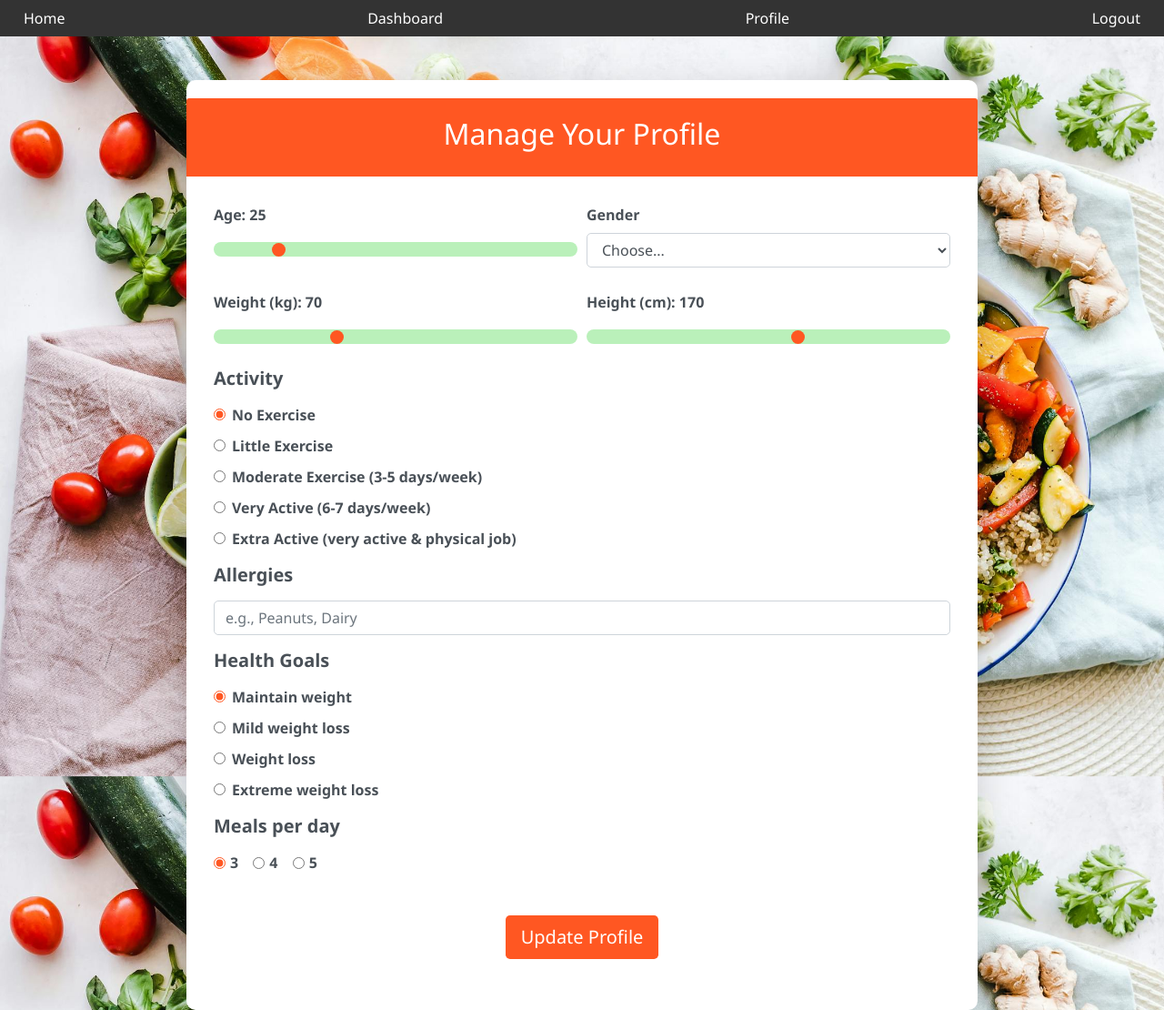
After one commit to SnazzyNivesh522/Diet-Recommendation-System, a Flask app: page /profile in a window 1280 px wide. The commit adds this page. Shown: the whole page at 91% size. Run offline with Flask 3, Linux system fonts and the light colour scheme; a user stored in the database is signed in; some libraries are stand-ins or nearby versions.

Commit message:
last stage of project

```diff
--- a/app.py
+++ b/app.py
@@ -96,11 +96,49 @@ def login():
 def logout():
     logout_user()
     return redirect(url_for('home'))
+def get_meals_data():
+    # Replace this with actual data retrieval logic
+    meals = {
+        'Meal_1': {
+            'Food_Items': ['Oatmeal with berries and nuts (1/2 cup rolled oats, 1/4 cup berries, 1/4 cup nuts), 1/2 cup almond milk',
+                           '1 cup mixed greens salad with vinaigrette dressing (1 cup mixed greens, 2 tbsp vinaigrette)'],
+            'Nutritional_Values': {'FatContent': '14g', 'SaturatedFatContent': '3g', 'CholesterolContent': '0mg',
+                                   'SodiumContent': '200mg', 'CarbohydrateContent': '45g', 'FiberContent': '8g',
+                                   'SugarContent': '10g', 'ProteinContent': '15g'},
+            'Calories': 400
+        },
+        'Meal_2': {
+            'Food_Items': ['Lentil soup with whole-wheat bread (1 cup lentil soup, 2 slices whole-wheat bread)',
+                           '1 apple'],
+            'Nutritional_Values': {'FatContent': '5g', 'SaturatedFatContent': '1g', 'CholesterolContent': '0mg',
+                                   'SodiumContent': '300mg', 'CarbohydrateContent': '50g', 'FiberContent': '12g',
+                                   'SugarContent': '10g', 'ProteinContent': '18g'},
+            'Calories': 400
+        },
+        'Meal_3': {
+            'Food_Items': ['Tofu and vegetable stir-fry with brown rice (1/2 cup tofu, 1 cup vegetables, 1/2 cup brown rice)',
+                           '1 cup mixed greens salad with vinaigrette dressing (1 cup mixed greens, 2 tbsp vinaigrette)'],
+            'Nutritional_Values': {'FatContent': '10g', 'SaturatedFatContent': '2g', 'CholesterolContent': '0mg',
+                                   'SodiumContent': '250mg', 'CarbohydrateContent': '55g', 'FiberContent': '10g',
+                                   'SugarContent': '5g', 'ProteinContent': '20g'},
+            'Calories': 450
+        }
+    }
+    return meals
 
 @app.route("/dashboard")
 @login_required
 def dashboard():
-    return render_template('dashboard.html', title='Dashboard')
+    meal1 = "Grilled Chicken Salad"
+    meal2 = "Quinoa and Veggie Stir Fry"
+    meal3 = "Spaghetti with Marinara Sauce"
+    explanation = "These meals are designed to provide a balanced diet with a mix of protein, carbohydrates, and vegetables."
+
+    return render_template('dashboard.html', meal1=meal1, meal2=meal2, meal3=meal3, explanation=explanation)
+@app.route("/profile")
+@login_required
+def profile():
+    return render_template('profile.html')
 
 def admin_required(f):
     @wraps(f)
--- a/templates/base.html
+++ b/templates/base.html
@@ -19,6 +19,8 @@
       <a href="{{ url_for('home') }}">Home</a>
       {% if current_user.is_authenticated %}
       <a href="{{ url_for('dashboard') }}">Dashboard</a>
+      <a href="{{ url_for('profile') }}">Profile</a>
+
       {% if current_user.role == 'admin' %}
       <a href="{{ url_for('admin_dashboard') }}">Admin</a>
       {% endif %}
--- /dev/null
+++ b/templates/profile.html
@@ -0,0 +1,257 @@
+{% extends "base.html" %}
+{% block title %}Profile{% endblock %}
+{% block content %}
+<head>
+    <meta charset="UTF-8" />
+    <meta name="viewport" content="width=device-width, initial-scale=1.0" />
+    <title>User Profile Management</title>
+    <link
+      href="https://stackpath.bootstrapcdn.com/bootstrap/4.5.2/css/bootstrap.min.css"
+      rel="stylesheet"
+    />
+    <link href="style2copy.css" rel="stylesheet" />
+  </head>
+  <body>
+    <div class="container mt-5">
+      <div class="card shadow-lg">
+        <div class="card-header text-white text-center">
+          <!-- <h2>User Profile Management</h2> -->
+          <h2>Manage Your Profile</h2>
+        </div>
+        <div class="card-body">
+          <form>
+            <div class="form-row">
+              <div class="form-group col-md-6">
+                <label for="inputAge">Age: <span id="ageValue">25</span></label>
+                <input
+                  type="range"
+                  class="form-control-range"
+                  id="inputAge"
+                  min="10"
+                  max="100"
+                  value="25"
+                  oninput="updateValue('ageValue', this.value)"
+                />
+              </div>
+              <div class="form-group col-md-6">
+                <label for="inputGender">Gender</label>
+                <select id="inputGender" class="form-control">
+                  <option selected>Choose...</option>
+                  <option>Male</option>
+                  <option>Female</option>
+                  <option>Other</option>
+                </select>
+              </div>
+            </div>
+            <div class="form-row">
+              <div class="form-group col-md-6">
+                <label for="inputWeight"
+                  >Weight (kg): <span id="weightValue">70</span></label
+                >
+                <input
+                  type="range"
+                  class="form-control-range"
+                  id="inputWeight"
+                  min="30"
+                  max="150"
+                  value="70"
+                  oninput="updateValue('weightValue', this.value)"
+                />
+              </div>
+              <div class="form-group col-md-6">
+                <label for="inputHeight"
+                  >Height (cm): <span id="heightValue">170</span></label
+                >
+                <input
+                  type="range"
+                  class="form-control-range"
+                  id="inputHeight"
+                  min="100"
+                  max="220"
+                  value="170"
+                  oninput="updateValue('heightValue', this.value)"
+                />
+              </div>
+            </div>
+            <div class="form-group">
+              <label for="inputPreferences"> <h5>Activity</h5></label>
+              <div class="form-check">
+                <input
+                  class="form-check-input"
+                  type="radio"
+                  name="activity"
+                  id="noExercise"
+                  value="Little/No Exercise"
+                  checked
+                />
+                <label class="form-check-label" for="noExercise">
+                  No Exercise
+                </label>
+              </div>
+              <div class="form-check">
+                <input
+                  class="form-check-input"
+                  type="radio"
+                  name="activity"
+                  id="littleExercise"
+                  value="Little Exercise"
+                />
+                <label class="form-check-label" for="littleExercise">
+                  Little Exercise
+                </label>
+              </div>
+              <div class="form-check">
+                <input
+                  class="form-check-input"
+                  type="radio"
+                  name="activity"
+                  id="moderateExercise"
+                  value="Moderate Exercise"
+                />
+                <label class="form-check-label" for="moderateExercise">
+                  Moderate Exercise (3-5 days/week)
+                </label>
+              </div>
+              <div class="form-check">
+                <input
+                  class="form-check-input"
+                  type="radio"
+                  name="activity"
+                  id="highExercise"
+                  value="Very Active"
+                />
+                <label class="form-check-label" for="highExercise">
+                  Very Active (6-7 days/week)
+                </label>
+              </div>
+              <div class="form-check">
+                <input
+                  class="form-check-input"
+                  type="radio"
+                  name="activity"
+                  id="veryHighExercise"
+                  value="Extra Active"
+                />
+                <label class="form-check-label" for="veryHighExercise">
+                  Extra Active (very active & physical job)
+                </label>
+              </div>
+            </div>
+
+            <div class="form-group">
+              <label for="inputAllergies"> <h5>Allergies</h5></label>
+              <input
+                type="text"
+                class="form-control"
+                id="inputAllergies"
+                placeholder="e.g., Peanuts, Dairy"
+              />
+            </div>
+            <div class="form-group">
+              <label for="inputGoals"> <h5>Health Goals</h5></label>
+              <div class="form-check">
+                <input
+                  class="form-check-input"
+                  type="radio"
+                  name="weightGoal"
+                  id="maintainWeight"
+                  value="maintain"
+                  checked
+                />
+                <label class="form-check-label" for="maintainWeight">
+                  Maintain weight
+                </label>
+              </div>
+              <div class="form-check">
+                <input
+                  class="form-check-input"
+                  type="radio"
+                  name="weightGoal"
+                  id="mildWeightLoss"
+                  value="mild"
+                />
+                <label class="form-check-label" for="mildWeightLoss">
+                  Mild weight loss
+                </label>
+              </div>
+              <div class="form-check">
+                <input
+                  class="form-check-input"
+                  type="radio"
+                  name="weightGoal"
+                  id="weightLoss"
+                  value="loss"
+                />
+                <label class="form-check-label" for="weightLoss">
+                  Weight loss
+                </label>
+              </div>
+              <div class="form-check">
+                <input
+                  class="form-check-input"
+                  type="radio"
+                  name="weightGoal"
+                  id="extremeWeightLoss"
+                  value="extreme"
+                />
+                <label class="form-check-label" for="extremeWeightLoss">
+                  Extreme weight loss
+                </label>
+              </div>
+            </div>
+
+            <div class="form-group">
+              <label for="inputPreferences"> <h5>Meals per day</h5></label>
+              <br />
+              <div class="form-check form-check-inline">
+                <input
+                  class="form-check-input"
+                  type="radio"
+                  name="meals"
+                  id="3meal"
+                  value="3-meal"
+                  checked
+                />
+                <label class="form-check-label" for="3meal"> 3 </label>
+              </div>
+              <div class="form-check form-check-inline">
+                <input
+                  class="form-check-input"
+                  type="radio"
+                  name="meals"
+                  id="4meal"
+                  value="4-meal"
+                />
+                <label class="form-check-label" for="4meal"> 4 </label>
+              </div>
+              <div class="form-check form-check-inline">
+                <input
+                  class="form-check-input"
+                  type="radio"
+                  name="meals"
+                  id="5meal"
+                  value="5-meal"
+                />
+                <label class="form-check-label" for="5meal"> 5 </label>
+              </div>
+            </div>
+
+            <div class="text-center">
+              <button id="submit-btn" type="submit" class="btn btn-lg">
+                Update Profile
+              </button>
+            </div>
+          </form>
+        </div>
+      </div>
+    </div>
+    <script src="https://code.jquery.com/jquery-3.5.1.slim.min.js"></script>
+    <script src="https://cdn.jsdelivr.net/npm/@popperjs/core@2.5.4/dist/umd/popper.min.js"></script>
+    <script src="https://stackpath.bootstrapcdn.com/bootstrap/4.5.2/js/bootstrap.min.js"></script>
+    <script>
+      function updateValue(id, value) {
+        document.getElementById(id).textContent = value;
+      }
+    </script>
+  </body>
+{% endblock %}
```
Also changed, not shown: diet_recommendation_model.py (+77 -21 lines), static/css/styles.css (+32 -0 lines), templates/dashboard.html (+22 -0 lines), testing_gem.py (added, +11 -0 lines), static/css/style2copy.css (renamed from style2copy.css).
